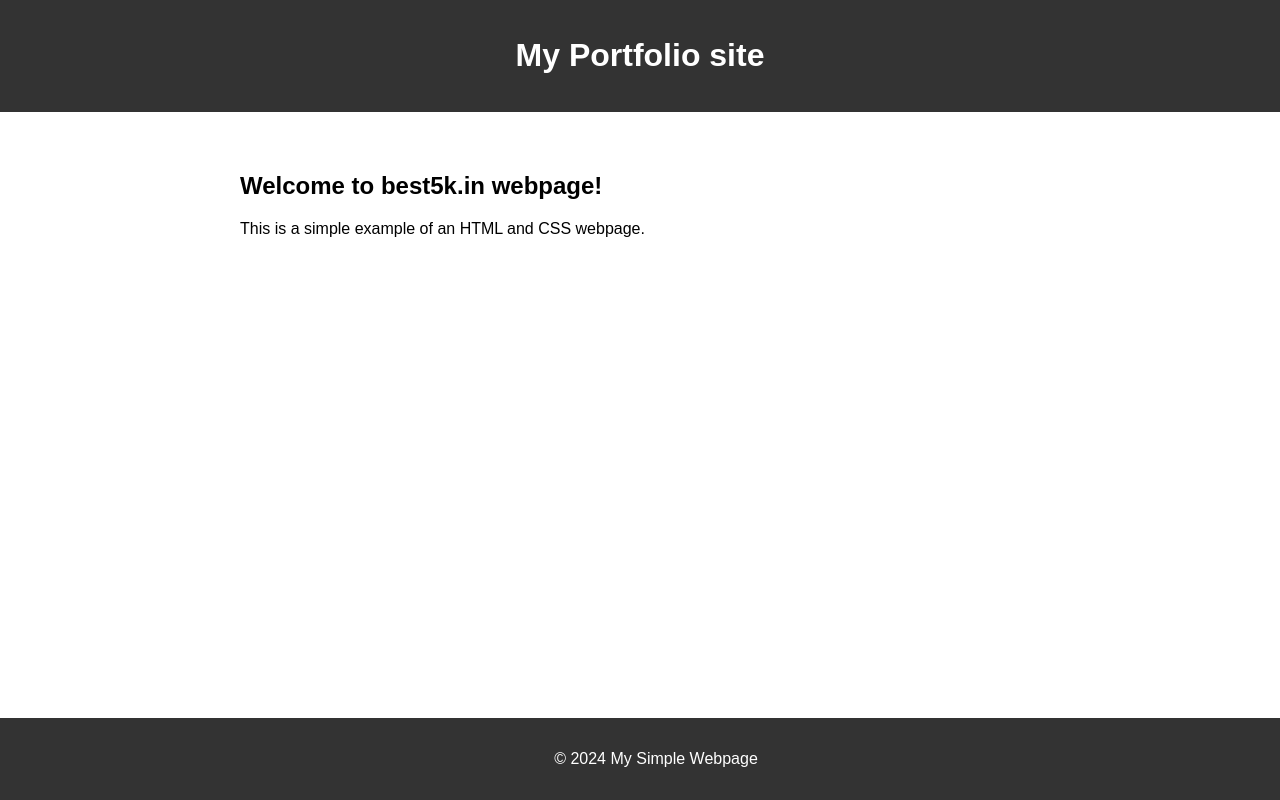
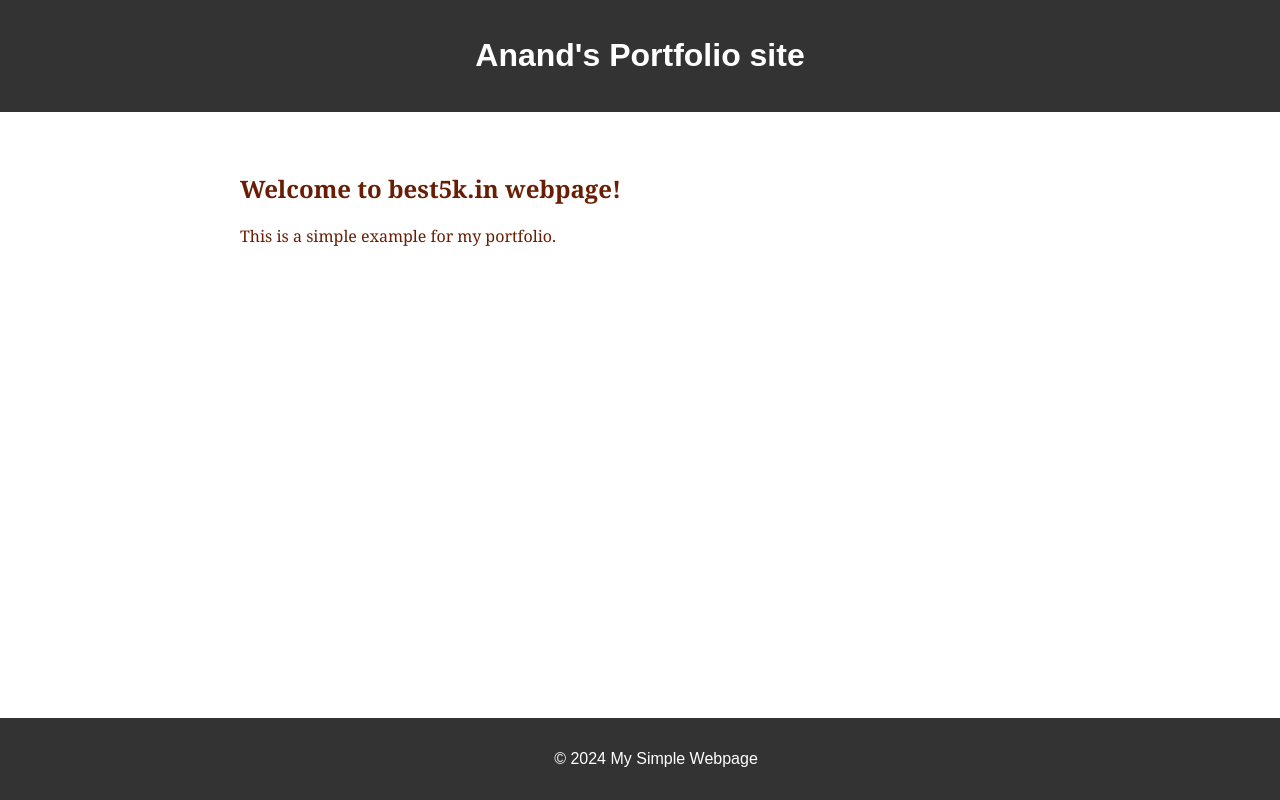
Before and after one commit to anandcs20/portfolio, a plain HTML site: page index.html in a window 1280 px wide. Drawn offline with Linux system fonts and the light colour scheme.

Commit message:
add article

```diff
--- a/index.html
+++ b/index.html
@@ -10,11 +10,13 @@
 
 <body>
     <header>
-        <h1>My Portfolio site</h1>
+        <h1>Anand's Portfolio site</h1>
     </header>
     <section>
-        <h2>Welcome to best5k.in webpage!</h2>
-        <p>This is a simple example of an HTML and CSS webpage.</p>
+        <article>
+            <h2>Welcome to best5k.in webpage!</h2>
+            <p>This is a simple example for my portfolio.</p>
+        </article>
     </section>
     <footer>
         <p>&copy; 2024 My Simple Webpage</p>
--- a/styles.css
+++ b/styles.css
@@ -27,3 +27,8 @@ footer {
     bottom: 0;
     width: 100%;
 }
+
+article {
+    color: rgb(104, 30, 4);
+    font-family: Georgia, 'Times New Roman', Times, serif;
+}
```
